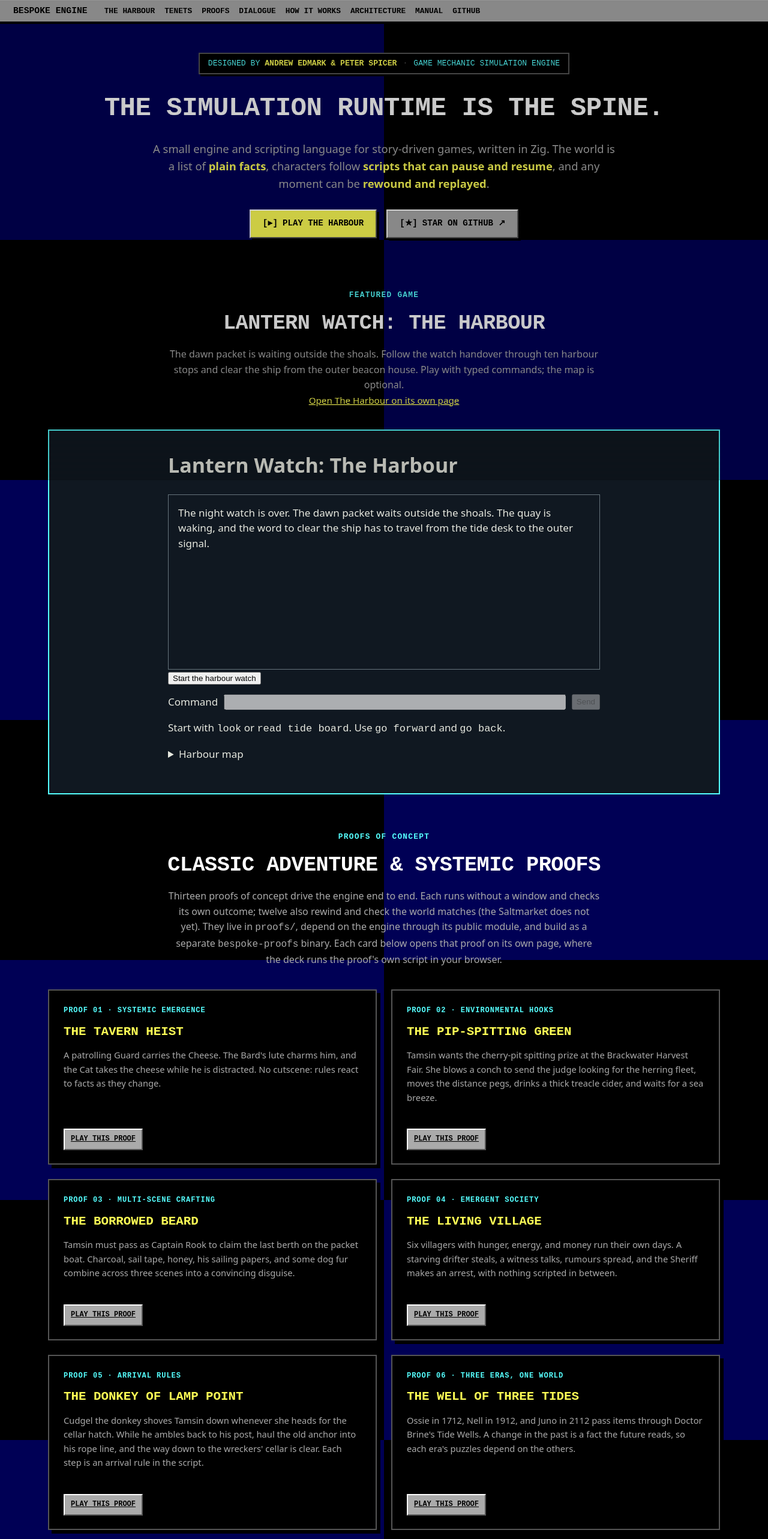
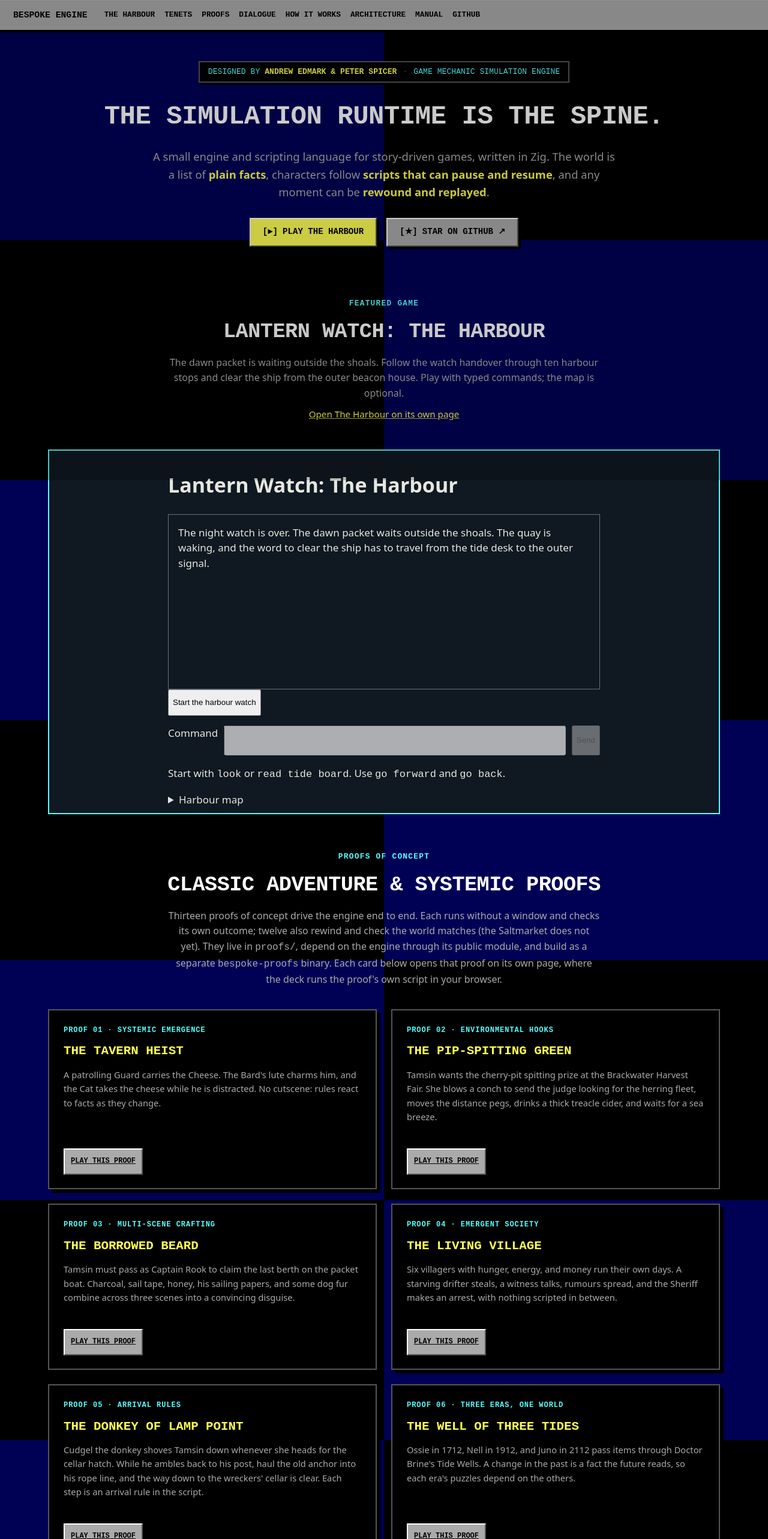
Before and after one commit to aedmark/bespoke-engine, a plain HTML site: page site/index.html in a window 1280 px wide. Shown: the top 2565 px of the page at 60% size. Drawn offline with Linux system fonts and the light colour scheme.

Commit message:
Raise the showcase homepage and Harbour page controls to 44 px (P42-06)

```diff
--- a/site/harbour.html
+++ b/site/harbour.html
@@ -9,6 +9,7 @@ body { margin: 2rem auto; max-width: 45rem; padding: 0 1rem; background: #101821
 #log { height: min(48vh, 24rem); overflow: auto; padding: 0 1rem; border: 1px solid #65747c; }
 form { display: flex; gap: .6rem; margin: 1rem 0; }
 input { min-width: 0; flex: 1; }
+button, input, summary { min-height: 44px; }
 .command { color: #a8cce3; font-family: monospace; }
 </style>
 </head>
--- a/site/index.html
+++ b/site/index.html
@@ -177,6 +177,9 @@
       text-decoration: none;
       font-weight: 700;
       padding: 3px 6px;
+      display: inline-flex;
+      align-items: center;
+      min-height: 44px;
     }
     .nav-links a:hover {
       background: #000000;
@@ -605,6 +608,15 @@
       padding: 6px 10px;
       cursor: pointer;
       box-shadow: 2px 2px 0 #000000;
+      display: inline-flex;
+      align-items: center;
+      justify-content: center;
+      min-height: 44px;
+    }
+    .open-page {
+      display: inline-flex;
+      align-items: center;
+      min-height: 44px;
     }
     .sim-btn:hover {
       background: var(--highlight);
@@ -1231,7 +1243,7 @@
         <div class="section-eyebrow">Featured game</div>
         <h2 id="featured-watch-title" class="section-title">Lantern Watch: The Harbour</h2>
         <p class="section-desc">The dawn packet is waiting outside the shoals. Follow the watch handover through ten harbour stops and clear the ship from the outer beacon house. Play with typed commands; the map is optional.</p>
-        <p><a href="harbour.html">Open The Harbour on its own page</a></p>
+        <p><a class="open-page" href="harbour.html">Open The Harbour on its own page</a></p>
       </div>
       <iframe id="harbour-demo" title="Play Lantern Watch: The Harbour" src="harbour.html"></iframe>
     </section>
```
Also changed, not shown: docs/HANDOFF.md (+1 -1 lines), scenarios/harbour/page.html (+1 -0 lines), docs/CHANGELOG.md.
